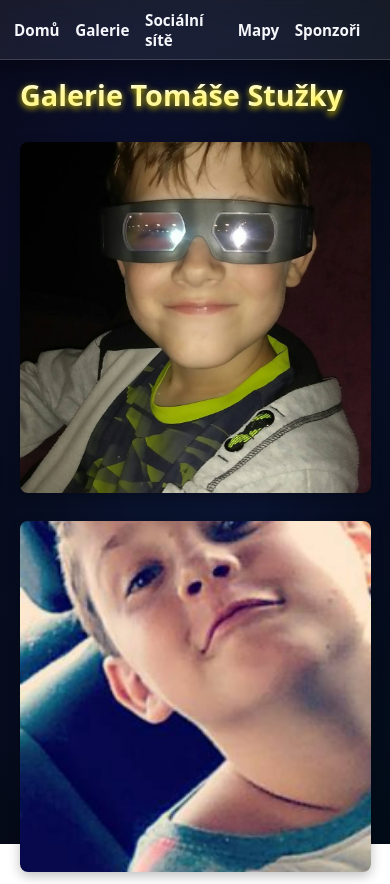
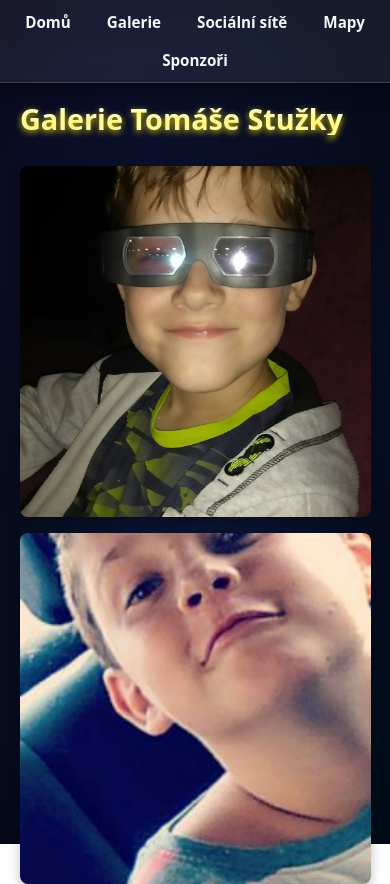
Before and after one commit to Petoznik/stuzkapage, a plain HTML site: page galerie.html in a window 390 px wide. Shown: the top 884 px of the page. Drawn offline with Linux system fonts and the light colour scheme.

Commit message:
finished

```diff
--- a/style.css
+++ b/style.css
@@ -126,7 +126,7 @@ nav {
   top: 0;
   left: 0;
   right: 0;
-  height: 64px;
+  min-height: 64px;             /* allow nav to grow if it wraps */
   background-color: var(--surface);
   -webkit-backdrop-filter: blur(10px) saturate(120%);
   backdrop-filter: blur(10px) saturate(120%);
@@ -139,12 +139,15 @@ nav {
   font-size: clamp(1.1rem, 2vw, 1.3rem);
   font-weight: bold;
   z-index: 1000;
+  flex-wrap: wrap;              /* allow wrapping on small screens */
+  gap: 6px 16px;               /* consistent spacing when wrapped */
 }
 
 nav a {
   color: var(--text);
   text-decoration: none;
-  margin-right: min(4vw, 24px);
+  margin-right: 0;              /* spacing handled by nav gap */
+  padding: 6px 10px;            /* larger tap targets for touch */
   font-size: clamp(0.95rem, 1.8vw, 1.05rem);
   transition: color 0.3s ease;
 }
@@ -202,11 +205,11 @@ img {
 }
 
 @media (max-width: 900px) {
-  .gallery-grid { grid-template-columns: repeat(2, 1fr); }
+  .gallery-grid { grid-template-columns: repeat(2, 1fr); gap: 20px; }
 }
 
 @media (max-width: 520px) {
-  .gallery-grid { grid-template-columns: 1fr; }
+  .gallery-grid { grid-template-columns: 1fr; gap: 16px; }
 }
 
 /* Map labels */
@@ -377,8 +380,15 @@ footer {
 @media (max-width: 700px) {
   h1 { margin-left: 20px; font-size: clamp(1.8rem, 6vw, 2.2rem); }
   p  { margin-left: 24px; margin-right: 16px; font-size: 1rem; }
-  nav { height: 60px; padding: 6px 14px; }
-  body { padding-top: 60px; }
+  nav { min-height: 60px; padding: 6px 14px; }
+  body { padding-top: 84px; } /* extra space for potential 2-line nav */
   .sponsor-card { margin-left: 24px; align-items: flex-start; }
   .sponsor-photo { width: 150px; height: 150px; }
 }
+
+/* Extra-small devices: tighten nav spacing a bit more */
+@media (max-width: 360px) {
+  nav { gap: 4px 10px; }
+  nav a { padding: 4px 8px; font-size: 0.95rem; }
+  body { padding-top: 100px; } /* account for tighter, multi-line nav */
+}
```
